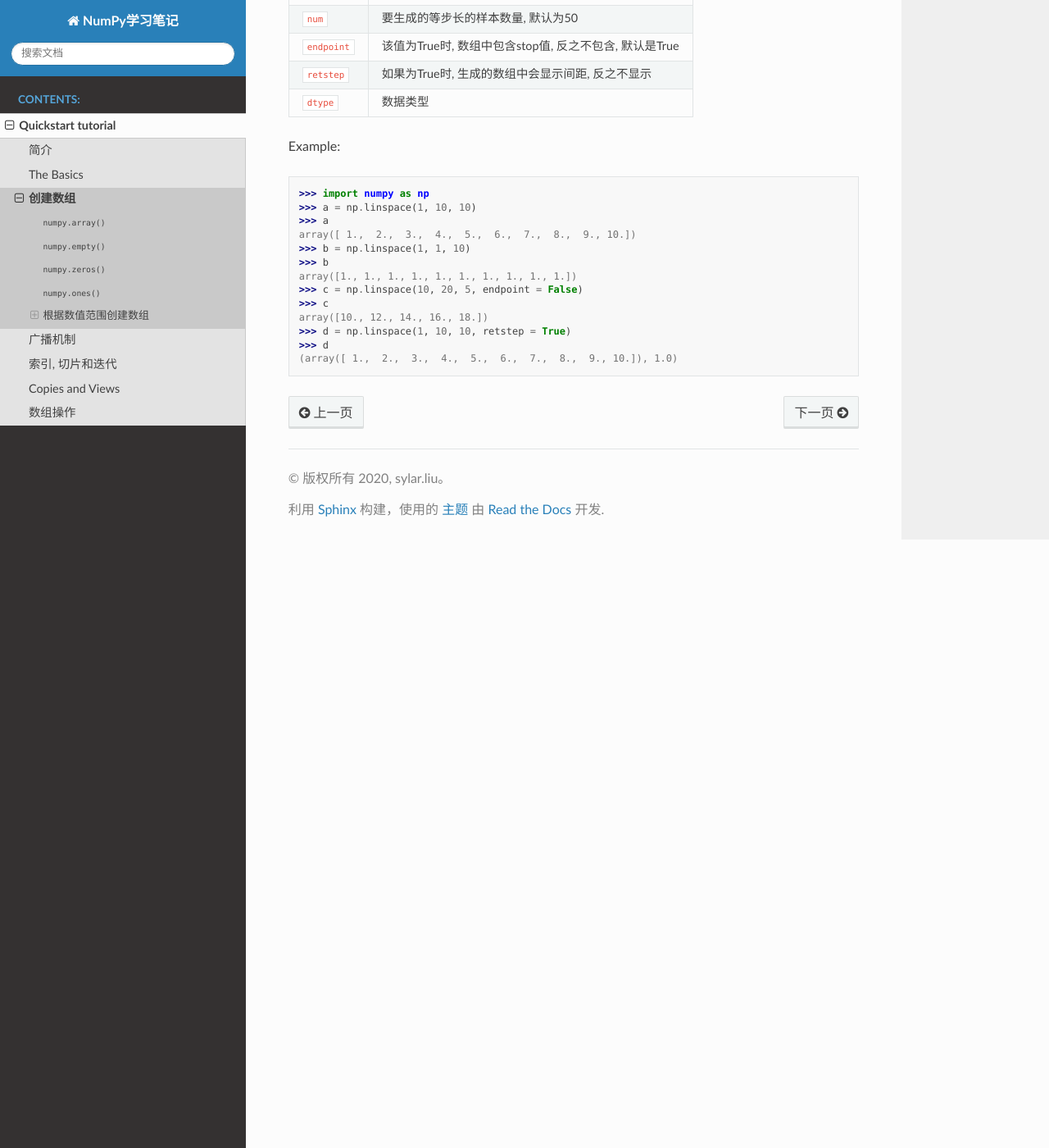
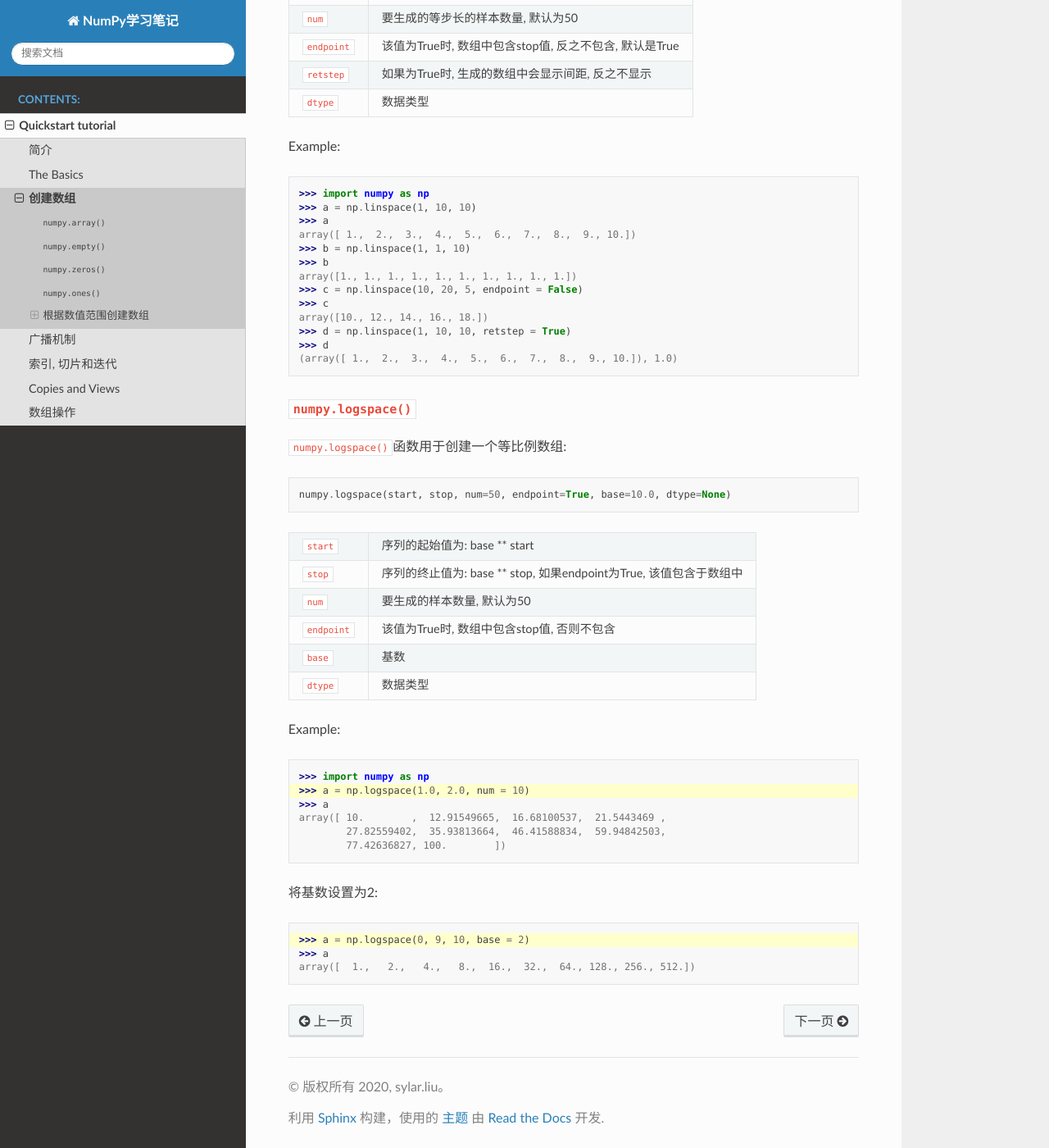
Before and after one commit to My-LearningNotes/NumPy, a Sphinx documentation site: the page built from source/tutorial/array_creation.rst, in a window 1280 px wide and 1400 px high, scrolled down 2752 px. Shown: the whole window at 82% size. Built offline with Sphinx 7.4.7 and the Read the Docs theme 2.0.0, drawn with Linux system fonts in a browser that asks for light colours.

Commit message:
更新关于创建数组的笔记

```diff
--- a/source/tutorial/array_creation.rst
+++ b/source/tutorial/array_creation.rst
@@ -161,3 +161,43 @@ Example:
     >>> d = np.linspace(1, 10, 10, retstep = True)
     >>> d
     (array([ 1.,  2.,  3.,  4.,  5.,  6.,  7.,  8.,  9., 10.]), 1.0)
+
+
+``numpy.logspace()``
+^^^^^^^^^^^^^^^^^^^^
+
+``numpy.logspace()``\ 函数用于创建一个等比例数组:
+
+.. code-block:: python
+
+    numpy.logspace(start, stop, num=50, endpoint=True, base=10.0, dtype=None)
+
+============= ====================================================================
+``start``     序列的起始值为: base ** start
+``stop``      序列的终止值为: base ** stop, 如果endpoint为True, 该值包含于数组中
+``num``       要生成的样本数量, 默认为50
+``endpoint``  该值为True时, 数组中包含stop值, 否则不包含
+``base``      基数
+``dtype``     数据类型
+============= ====================================================================
+
+Example:
+
+.. code-block:: python
+    :emphasize-lines: 2
+
+    >>> import numpy as np
+    >>> a = np.logspace(1.0, 2.0, num = 10)
+    >>> a
+    array([ 10.        ,  12.91549665,  16.68100537,  21.5443469 ,
+            27.82559402,  35.93813664,  46.41588834,  59.94842503,
+            77.42636827, 100.        ])
+
+将基数设置为2:
+
+.. code-block:: python
+    :emphasize-lines: 1
+
+    >>> a = np.logspace(0, 9, 10, base = 2)
+    >>> a
+    array([  1.,   2.,   4.,   8.,  16.,  32.,  64., 128., 256., 512.])
```
